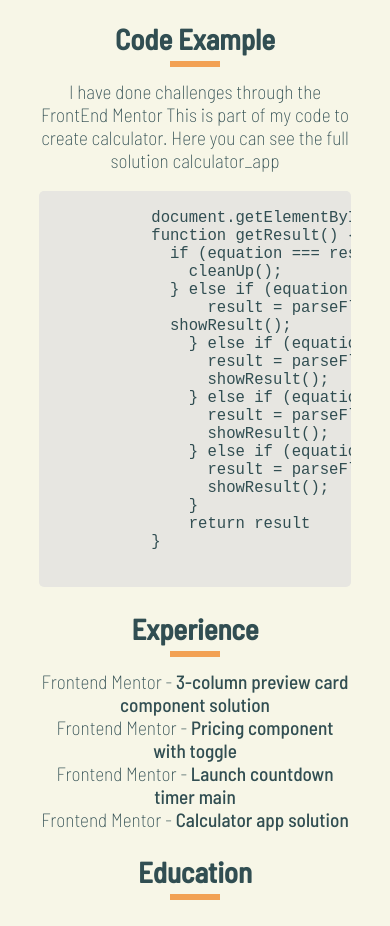
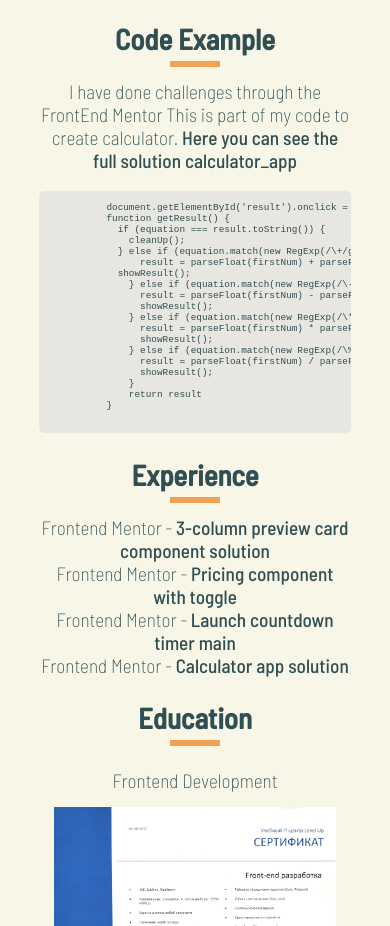
Before and after one commit to IrynaDesigna/rsschool-cv, a plain HTML site: page index.html in a window 390 px wide. Shown: the part 872-1798 px from the top of the page. Drawn offline with Linux system fonts and the light colour scheme.

Commit message:
fix: relayout links style

```diff
--- a/style.css
+++ b/style.css
@@ -30,6 +30,11 @@ footer img:hover {
   flex-wrap: wrap;
 }
 
+.nav,
+#experience a,
+#code-example a {
+  font-weight: 500;
+}
 
 body {
   text-align: center;
@@ -46,7 +51,6 @@ a {
 }
 
 .nav {
-  font-weight: 500;
   text-transform: uppercase;
   margin-top: 0;
 }
@@ -93,10 +97,6 @@ h2::after {
 
 .contacts li {
   margin: 0 10px;
-}
-
-#experience a {
-  font-weight: 500;
 }
 
 .education-list {
@@ -155,4 +155,8 @@ footer img {
   .education-list {
     flex-direction: column;
   }
+
+  pre {
+    font-size: .6em;
+  }
 }
```
